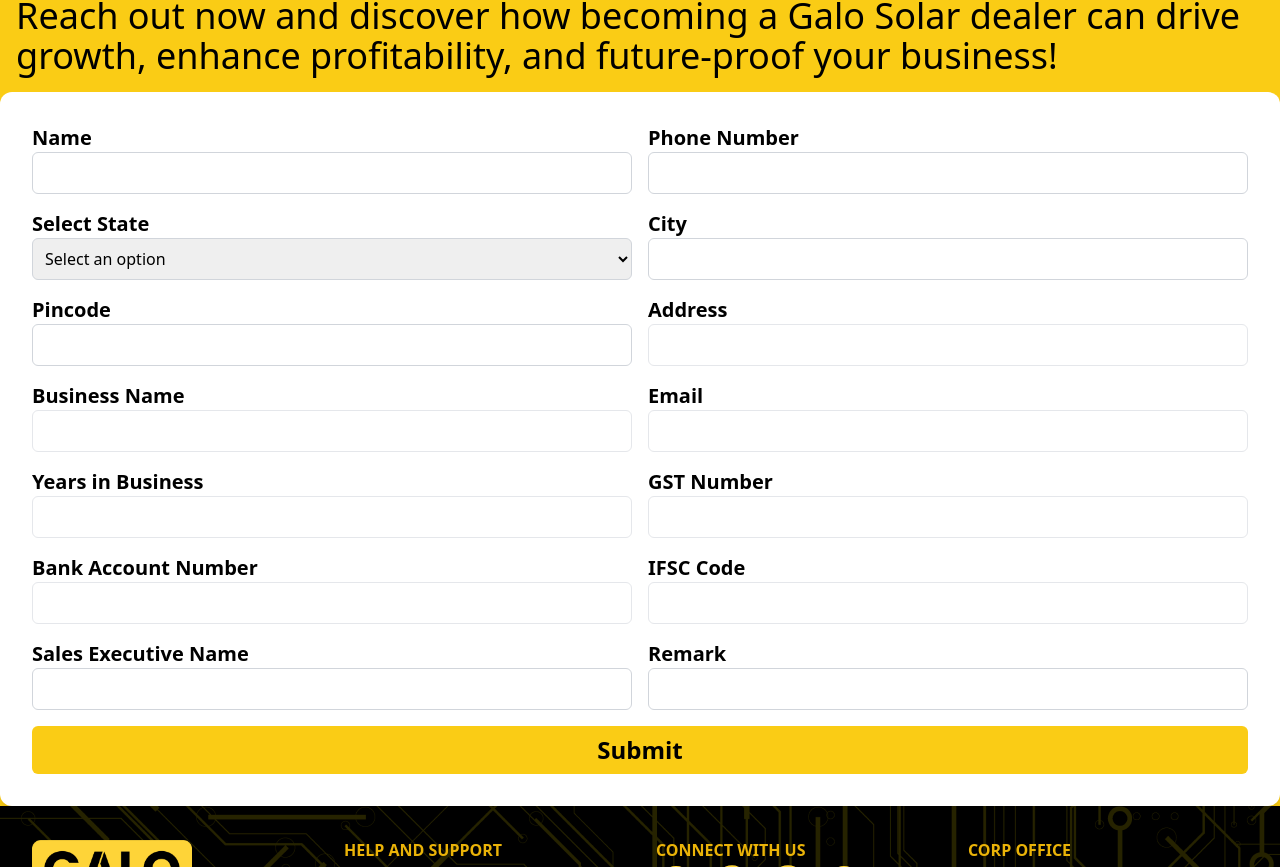
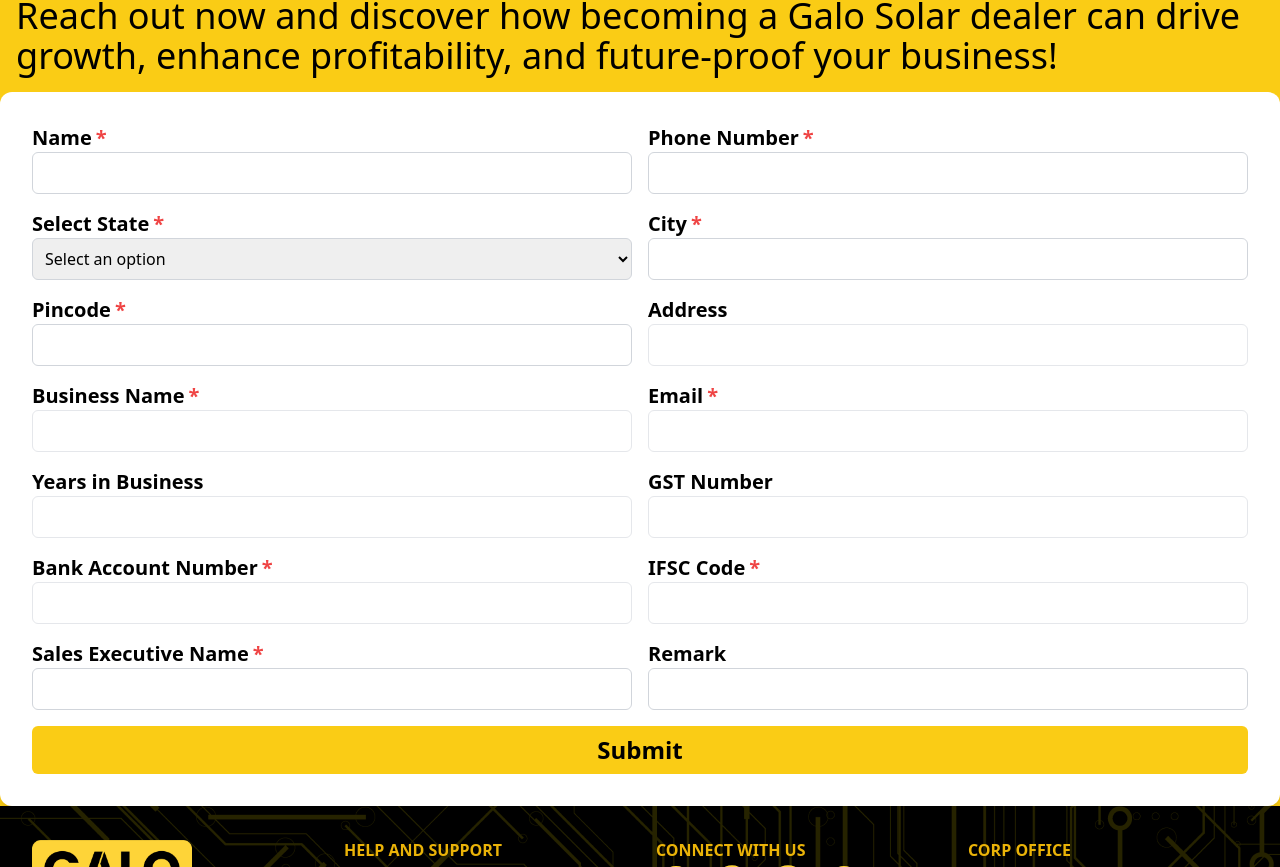
Before and after one commit to Nitesh8077/Galo-Solar, a React (Vite) app: page /channelpartner in a window 1280 px wide. Shown: the part 476-1343 px from the top of the page. Built offline with nearby package versions, Linux system fonts and the light colour scheme.

Commit message:
#formupdate

```diff
--- a/src/Dealer/Dealer.jsx
+++ b/src/Dealer/Dealer.jsx
@@ -172,7 +172,7 @@ const Dealer = () => {
           <div className="flex flex-col md:flex-row space-y-4 md:space-y-0 md:space-x-4">
             <div className="flex-1">
               <label htmlFor="name" className="block text-xl font-bold">
-                Name
+                Name<span className="text-red-500 ml-1 font-extrabold">*</span>
               </label>
               <input
                 type="text"
@@ -190,7 +190,7 @@ const Dealer = () => {
             </div>
             <div className="flex-1">
               <label htmlFor="phone" className="block text-xl font-bold">
-                Phone Number
+                Phone Number<span className="text-red-500 ml-1 font-extrabold">*</span>
               </label>
               <input
                 type="text"
@@ -210,7 +210,7 @@ const Dealer = () => {
           <div className="flex flex-col md:flex-row space-y-4 md:space-y-0 md:space-x-4">
             <div className="flex-1">
               <label htmlFor="states" className="block text-xl font-bold">
-                Select State
+                Select State<span className="text-red-500 ml-1 font-extrabold">*</span>
               </label>
               <select
                 id="states"
@@ -264,7 +264,7 @@ const Dealer = () => {
             </div>
             <div className="flex-1">
               <label htmlFor="city" className="block text-xl font-bold">
-                City
+                City<span className="text-red-500 ml-1 font-extrabold">*</span>
               </label>
               <input
                 type="text"
@@ -284,7 +284,7 @@ const Dealer = () => {
           <div className="flex flex-col md:flex-row space-y-4 md:space-y-0 md:space-x-4">
             <div className="flex-1">
               <label htmlFor="pincode" className="block text-xl font-bold">
-                Pincode
+                Pincode<span className="text-red-500 ml-1 font-extrabold">*</span>
               </label>
               <input
                 type="text"
@@ -310,14 +310,14 @@ const Dealer = () => {
                 value={address}
                 className="block w-full border rounded-md p-2"
                 onChange={(e) => setAddress(e.target.value)}
-                required
+
               />
             </div>
           </div>
           <div className="flex flex-col md:flex-row space-y-4 md:space-y-0 md:space-x-4">
             <div className="flex-1">
               <label htmlFor="businessName" className="block text-xl font-bold">
-                Business Name
+                Business Name<span className="text-red-500 ml-1 font-extrabold">*</span>
               </label>
               <input
                 type="text"
@@ -330,7 +330,7 @@ const Dealer = () => {
             </div>
             <div className="flex-1">
               <label htmlFor="email" className="block text-xl font-bold">
-                Email
+                Email<span className="text-red-500 ml-1 font-extrabold">*</span>
               </label>
               <input
                 type="email"
@@ -380,7 +380,7 @@ const Dealer = () => {
                 htmlFor="bankAccountNumber"
                 className="block text-xl font-bold"
               >
-                Bank Account Number
+                Bank Account Number<span className="text-red-500 ml-1 font-extrabold">*</span>
               </label>
               <input
                 type="text"
@@ -393,7 +393,7 @@ const Dealer = () => {
             </div>
             <div className="flex-1">
               <label htmlFor="ifscCode" className="block text-xl font-bold">
-                IFSC Code
+                IFSC Code<span className="text-red-500 ml-1 font-extrabold">*</span>
               </label>
               <input
                 type="text"
@@ -408,7 +408,7 @@ const Dealer = () => {
           <div className="flex flex-col md:flex-row space-y-4 md:space-y-0 md:space-x-4">
           <div className="flex-1">
             <label htmlFor="sales" className="block text-xl font-bold">
-            Sales Executive Name
+            Sales Executive Name<span className="text-red-500 ml-1 font-extrabold">*</span>
             </label>
             <input
               id="sales"
```
